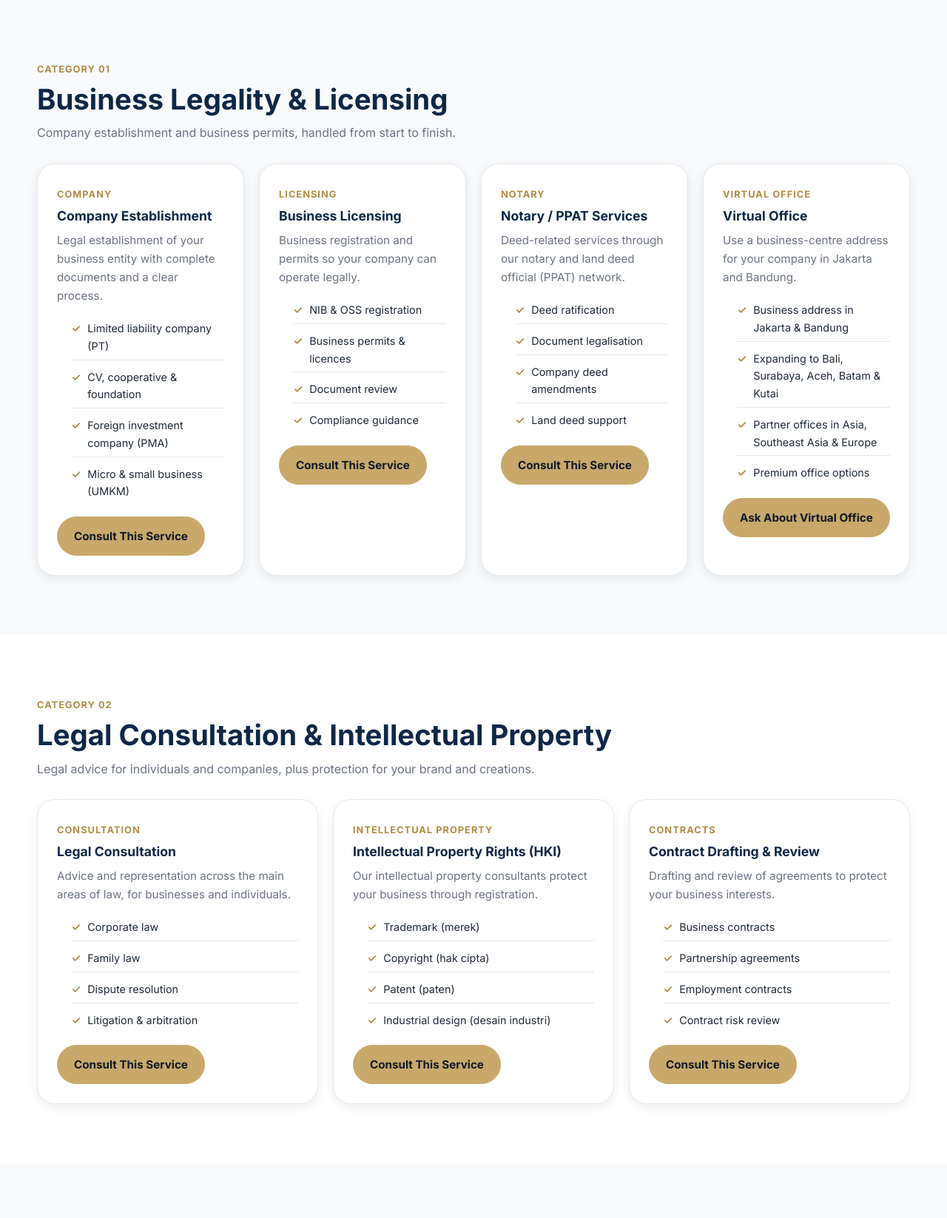
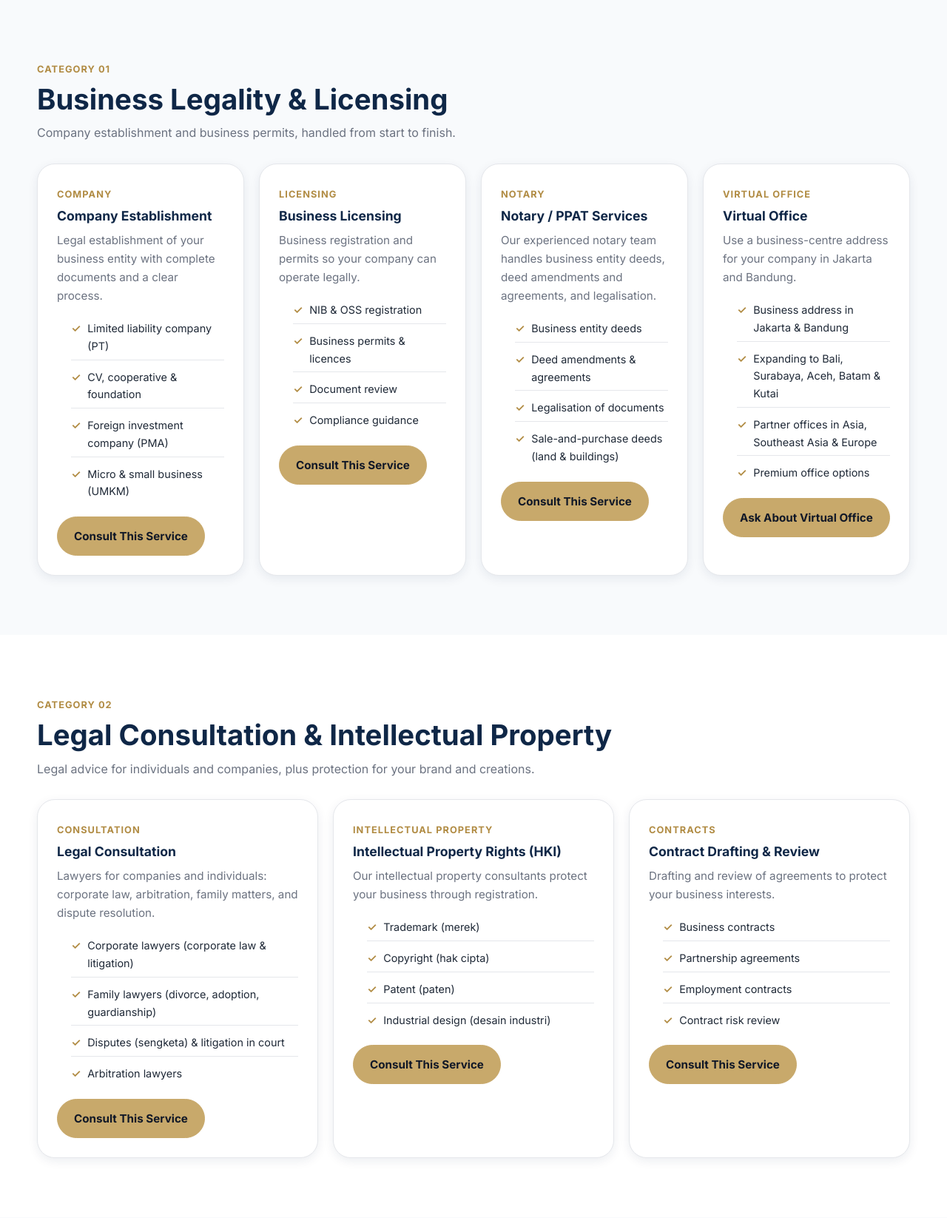
Before and after one commit to Mifta24/fts-law, a WordPress theme: the page made by page-services.php in a window 1280 px wide. Shown: the part 1007-2653 px from the top of the page at 74% size. Run offline with PHP 8.4 and a stand-in for WordPress, Linux system fonts and the light colour scheme; the site name, menu and one post (Sample post) are stand-ins, and other content is empty; some libraries are stand-ins or nearby versions.

Commit message:
feat: align services copy with Okelegal profile (legal consultation, notary/PPAT)

```diff
--- a/page-services.php
+++ b/page-services.php
@@ -119,12 +119,12 @@ get_header();
         <article class="card card--service-detail">
           <span class="mini-label"><?php _e('Notary', 'fts-law'); ?></span>
           <h3><?php _e('Notary / PPAT Services', 'fts-law'); ?></h3>
-          <p><?php _e('Deed-related services through our notary and land deed official (PPAT) network.', 'fts-law'); ?></p>
+          <p><?php _e('Our experienced notary team handles business entity deeds, deed amendments and agreements, and legalisation.', 'fts-law'); ?></p>
           <ul class="service-list">
-            <li><?php _e('Deed ratification', 'fts-law'); ?></li>
-            <li><?php _e('Document legalisation', 'fts-law'); ?></li>
-            <li><?php _e('Company deed amendments', 'fts-law'); ?></li>
-            <li><?php _e('Land deed support', 'fts-law'); ?></li>
+            <li><?php _e('Business entity deeds', 'fts-law'); ?></li>
+            <li><?php _e('Deed amendments &amp; agreements', 'fts-law'); ?></li>
+            <li><?php _e('Legalisation of documents', 'fts-law'); ?></li>
+            <li><?php _e('Sale-and-purchase deeds (land &amp; buildings)', 'fts-law'); ?></li>
           </ul>
           <a class="btn btn-gold" href="<?php echo esc_url( fts_page_url( 'consultation' ) ); ?>"><?php _e('Consult This Service', 'fts-law'); ?></a>
         </article>
@@ -167,12 +167,12 @@ get_header();
         <article class="card card--service-detail">
           <span class="mini-label"><?php _e('Consultation', 'fts-law'); ?></span>
           <h3><?php _e('Legal Consultation', 'fts-law'); ?></h3>
-          <p><?php _e('Advice and representation across the main areas of law, for businesses and individuals.', 'fts-law'); ?></p>
+          <p><?php _e('Lawyers for companies and individuals: corporate law, arbitration, family matters, and dispute resolution.', 'fts-law'); ?></p>
           <ul class="service-list">
-            <li><?php _e('Corporate law', 'fts-law'); ?></li>
-            <li><?php _e('Family law', 'fts-law'); ?></li>
-            <li><?php _e('Dispute resolution', 'fts-law'); ?></li>
-            <li><?php _e('Litigation &amp; arbitration', 'fts-law'); ?></li>
+            <li><?php _e('Corporate lawyers (corporate law &amp; litigation)', 'fts-law'); ?></li>
+            <li><?php _e('Family lawyers (divorce, adoption, guardianship)', 'fts-law'); ?></li>
+            <li><?php _e('Disputes (sengketa) &amp; litigation in court', 'fts-law'); ?></li>
+            <li><?php _e('Arbitration lawyers', 'fts-law'); ?></li>
           </ul>
           <a class="btn btn-gold" href="<?php echo esc_url( fts_page_url( 'consultation' ) ); ?>"><?php _e('Consult This Service', 'fts-law'); ?></a>
         </article>
```
